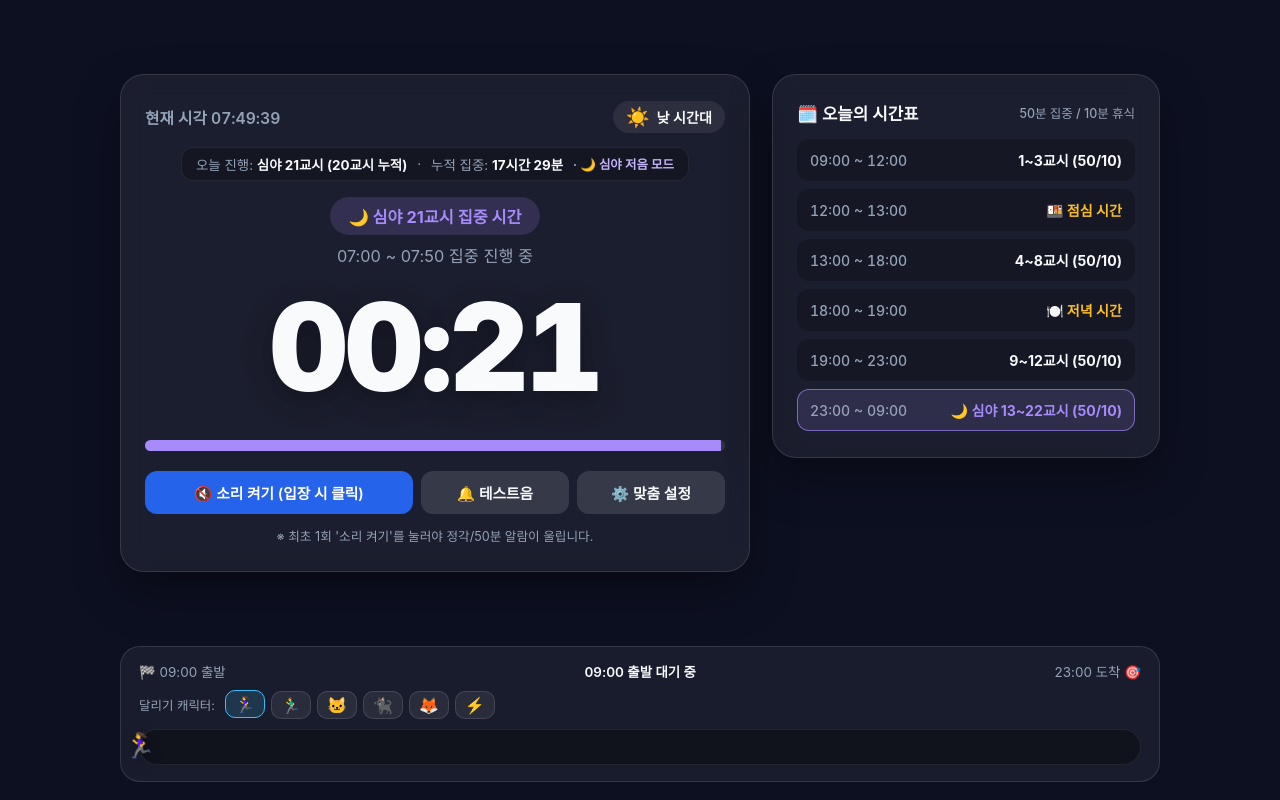
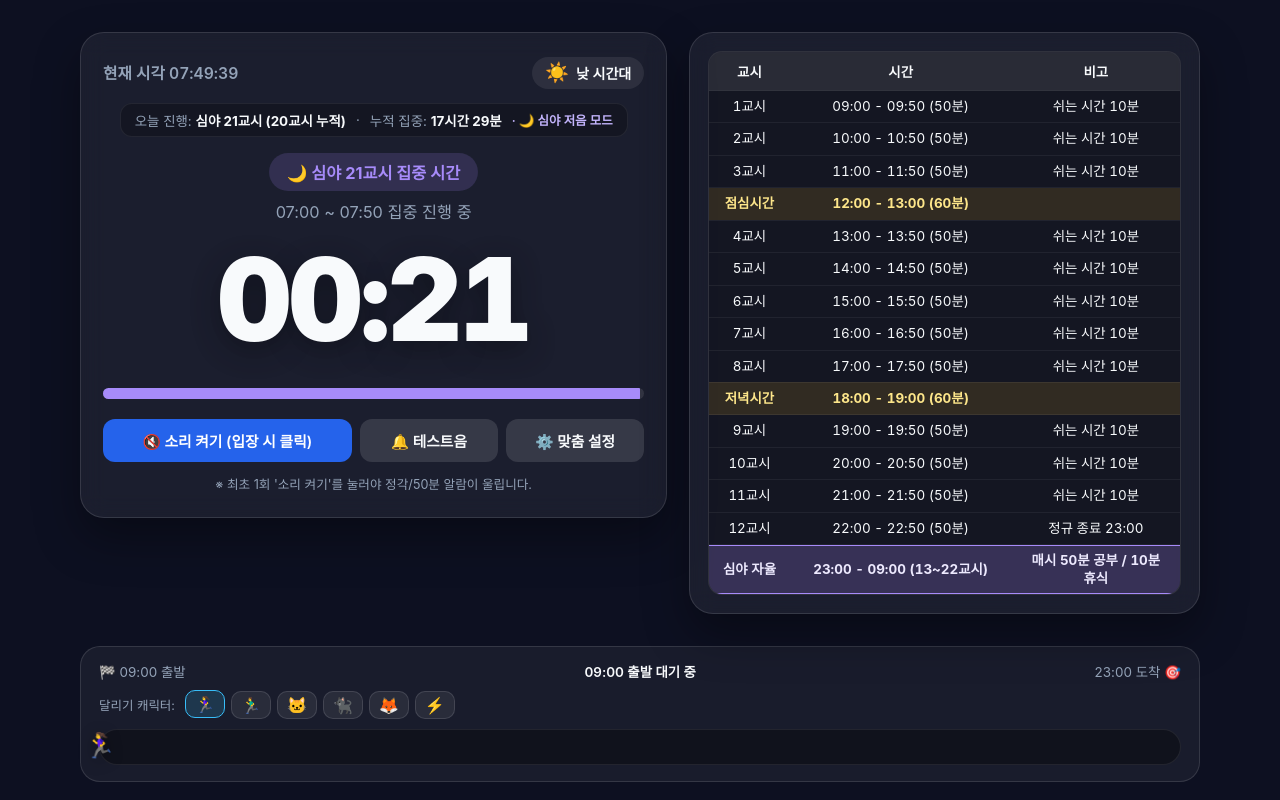
Before and after one commit to jung-yudam/camstudy-timer, a plain HTML site: page index.html in a window 1280 px wide. Drawn offline with Linux system fonts and the light colour scheme.

Commit message:
Update index.html

```diff
--- a/index.html
+++ b/index.html
@@ -74,10 +74,10 @@
 
     .main-layout {
       width: 100%;
-      max-width: 1040px;
+      max-width: 1120px;
       margin: auto;
       display: grid;
-      grid-template-columns: 1.38fr 0.85fr;
+      grid-template-columns: 1.15fr 1fr;
       gap: 22px;
       align-items: start;
     }
@@ -86,7 +86,7 @@
       background: var(--card-bg);
       border: 1px solid var(--border-color);
       border-radius: 24px;
-      padding: 26px 24px;
+      padding: 24px 22px;
       box-shadow: 0 20px 45px rgba(0, 0, 0, 0.35);
       backdrop-filter: blur(12px);
     }
@@ -151,7 +151,6 @@
       line-height: 1;
     }
 
-    /* 오늘 지나간 교시 / 누적 집중 요약 바 */
     .stats-strip {
       display: inline-flex;
       align-items: center;
@@ -183,7 +182,6 @@
       display: inline;
     }
 
-    /* 점심 / 저녁 / 23시 종료 강조 메시지 */
     .banner-box {
       display: none;
       border-radius: 18px;
@@ -239,7 +237,7 @@
 
     /* 큰 시계 표시 영역 */
     .timer-display {
-      font-size: clamp(4.8rem, 11vw, 7.6rem);
+      font-size: clamp(4.6rem, 10vw, 7.2rem);
       font-weight: 900;
       font-variant-numeric: tabular-nums;
       letter-spacing: -3px;
@@ -249,7 +247,6 @@
       text-shadow: 0 8px 28px rgba(0, 0, 0, 0.35);
     }
 
-    /* 휴식 시간 안내 문구 박스 (매시 50~60분 자동 노출) */
     .break-tip-box {
       display: none;
       align-items: center;
@@ -327,7 +324,7 @@
       background: #2563eb;
       color: #fff;
       flex: 2;
-      min-width: 170px;
+      min-width: 165px;
     }
 
     .btn-sound.active {
@@ -339,10 +336,9 @@
       background: rgba(255, 255, 255, 0.12);
       color: var(--text-main);
       flex: 1;
-      min-width: 96px;
+      min-width: 92px;
     }
 
-    /* 접이식 맞춤 설정 패널 (소리 종류 / 테마 / 개인 D-day) */
     .settings-panel {
       display: none;
       margin-top: 16px;
@@ -432,64 +428,80 @@
       color: var(--text-sub);
     }
 
-    /* 우측(모바일 하단) 시간표 */
-    .schedule-card h2 {
-      font-size: 1.05rem;
-      margin-bottom: 14px;
-      display: flex;
-      align-items: center;
-      justify-content: space-between;
+    /* 우측(모바일 하단) 3열 시간표 테이블 */
+    .schedule-card {
+      padding: 18px 18px;
     }
 
-    .schedule-list {
-      list-style: none;
-      display: flex;
-      flex-direction: column;
-      gap: 8px;
+    .table-wrap {
+      width: 100%;
+      overflow: hidden;
+      border-radius: 14px;
+      border: 1px solid rgba(255, 255, 255, 0.12);
+      background: rgba(0, 0, 0, 0.24);
     }
 
-    .schedule-item {
-      display: flex;
-      justify-content: space-between;
-      align-items: center;
-      padding: 10px 12px;
-      border-radius: 12px;
-      background: rgba(0, 0, 0, 0.22);
-      border: 1px solid transparent;
-      font-size: 0.88rem;
-      transition: all 0.25s ease;
+    .timetable-grid {
+      width: 100%;
+      border-collapse: collapse;
+      font-size: 0.84rem;
+      text-align: center;
     }
 
-    .schedule-item.active {
-      border-color: var(--accent-study);
-      background: var(--accent-study-soft);
+    .timetable-grid thead th {
+      background: rgba(255, 255, 255, 0.09);
+      color: var(--text-main);
+      font-weight: 700;
+      padding: 9px 8px;
+      border-bottom: 1px solid rgba(255, 255, 255, 0.12);
     }
 
-    .schedule-item.meal-row.active {
-      border-color: rgba(251, 191, 36, 0.65);
-      background: rgba(251, 191, 36, 0.14);
+    .timetable-grid tbody td {
+      padding: 7px 8px;
+      border-bottom: 1px solid rgba(255, 255, 255, 0.06);
+      color: var(--text-main);
+      font-variant-numeric: tabular-nums;
+      line-height: 1.3;
+      transition: background-color 0.25s ease;
     }
 
-    .schedule-item.night-row.active {
-      border-color: rgba(167, 139, 250, 0.65);
-      background: rgba(167, 139, 250, 0.14);
+    .timetable-grid tbody tr:last-child td {
+      border-bottom: none;
     }
 
-    .slot-time {
-      color: var(--text-sub);
-      font-variant-numeric: tabular-nums;
-      font-weight: 500;
+    .timetable-grid tbody tr.meal-row td {
+      background: rgba(251, 191, 36, 0.12);
+      color: #fde68a;
+      font-weight: 700;
     }
 
-    .slot-label {
+    .timetable-grid tbody tr.night-row td {
+      color: #ddd6fe;
+    }
+
+    .timetable-grid tbody tr.active td {
+      background: var(--accent-study-soft);
+      color: #ffffff;
       font-weight: 700;
-      text-align: right;
+      box-shadow: inset 0 1px 0 var(--accent-study), inset 0 -1px 0 var(--accent-study);
+    }
+
+    .timetable-grid tbody tr.meal-row.active td {
+      background: rgba(251, 191, 36, 0.26);
+      color: #fef08a;
+      box-shadow: inset 0 1px 0 var(--accent-meal), inset 0 -1px 0 var(--accent-meal);
+    }
+
+    .timetable-grid tbody tr.night-row.active td {
+      background: rgba(167, 139, 250, 0.24);
+      color: #ede9fe;
+      box-shadow: inset 0 1px 0 var(--accent-night), inset 0 -1px 0 var(--accent-night);
     }
 
     /* 페이지 맨 아래 09:00 ~ 23:00 러너 트랙 */
     .runner-footer {
       width: 100%;
-      max-width: 1040px;
+      max-width: 1120px;
       margin: 22px auto 0;
       background: rgba(255, 255, 255, 0.05);
       border: 1px solid var(--border-color);
@@ -590,18 +602,21 @@
       }
     }
 
-    @media (max-width: 820px) {
+    @media (max-width: 880px) {
       .main-layout {
         grid-template-columns: 1fr;
       }
     }
 
-    @media (max-width: 460px) {
+    @media (max-width: 480px) {
       .timer-display {
-        font-size: 4.8rem;
+        font-size: 4.5rem;
       }
       .banner-title {
-        font-size: 1.22rem;
+        font-size: 1.2rem;
+      }
+      .timetable-grid {
+        font-size: 0.78rem;
       }
     }
   </style>
@@ -695,38 +710,96 @@
       <div class="notice">※ 최초 1회 '소리 켜기'를 눌러야 정각/50분 알람이 울립니다.</div>
     </section>
 
-    <!-- 우측: 한눈에 보는 시간표 -->
+    <!-- 우측: 교시 / 시간 / 비고 3열 시간표 -->
     <aside class="card schedule-card">
-      <h2>
-        <span>🗓️ 오늘의 시간표</span>
-        <span style="font-size: 0.78rem; color: var(--text-sub); font-weight: 500;">50분 집중 / 10분 휴식</span>
-      </h2>
-      <ul class="schedule-list" id="scheduleList">
-        <li class="schedule-item" data-range="09-12">
-          <span class="slot-time">09:00 ~ 12:00</span>
-          <span class="slot-label">1~3교시 (50/10)</span>
-        </li>
-        <li class="schedule-item meal-row" data-range="12-13">
-          <span class="slot-time">12:00 ~ 13:00</span>
-          <span class="slot-label" style="color: var(--accent-meal);">🍱 점심 시간</span>
-        </li>
-        <li class="schedule-item" data-range="13-18">
-          <span class="slot-time">13:00 ~ 18:00</span>
-          <span class="slot-label">4~8교시 (50/10)</span>
-        </li>
-        <li class="schedule-item meal-row" data-range="18-19">
-          <span class="slot-time">18:00 ~ 19:00</span>
-          <span class="slot-label" style="color: var(--accent-meal);">🍽️ 저녁 시간</span>
-        </li>
-        <li class="schedule-item" data-range="19-23">
-          <span class="slot-time">19:00 ~ 23:00</span>
-          <span class="slot-label">9~12교시 (50/10)</span>
-        </li>
-        <li class="schedule-item night-row" data-range="23-09">
-          <span class="slot-time">23:00 ~ 09:00</span>
-          <span class="slot-label" style="color: var(--accent-night);">🌙 심야 13~22교시 (50/10)</span>
-        </li>
-      </ul>
+      <div class="table-wrap">
+        <table class="timetable-grid" id="timetableGrid">
+          <thead>
+            <tr>
+              <th>교시</th>
+              <th>시간</th>
+              <th>비고</th>
+            </tr>
+          </thead>
+          <tbody>
+            <tr data-slot="9">
+              <td>1교시</td>
+              <td>09:00 - 09:50 (50분)</td>
+              <td>쉬는 시간 10분</td>
+            </tr>
+            <tr data-slot="10">
+              <td>2교시</td>
+              <td>10:00 - 10:50 (50분)</td>
+              <td>쉬는 시간 10분</td>
+            </tr>
+            <tr data-slot="11">
+              <td>3교시</td>
+              <td>11:00 - 11:50 (50분)</td>
+              <td>쉬는 시간 10분</td>
+            </tr>
+            <tr class="meal-row" data-slot="12">
+              <td>점심시간</td>
+              <td>12:00 - 13:00 (60분)</td>
+              <td></td>
+            </tr>
+            <tr data-slot="13">
+              <td>4교시</td>
+              <td>13:00 - 13:50 (50분)</td>
+              <td>쉬는 시간 10분</td>
+            </tr>
+            <tr data-slot="14">
+              <td>5교시</td>
+              <td>14:00 - 14:50 (50분)</td>
+              <td>쉬는 시간 10분</td>
+            </tr>
+            <tr data-slot="15">
+              <td>6교시</td>
+              <td>15:00 - 15:50 (50분)</td>
+              <td>쉬는 시간 10분</td>
+            </tr>
+            <tr data-slot="16">
+              <td>7교시</td>
+              <td>16:00 - 16:50 (50분)</td>
+              <td>쉬는 시간 10분</td>
+            </tr>
+            <tr data-slot="17">
+              <td>8교시</td>
+              <td>17:00 - 17:50 (50분)</td>
+              <td>쉬는 시간 10분</td>
+            </tr>
+            <tr class="meal-row" data-slot="18">
+              <td>저녁시간</td>
+              <td>18:00 - 19:00 (60분)</td>
+              <td></td>
+            </tr>
+            <tr data-slot="19">
+              <td>9교시</td>
+              <td>19:00 - 19:50 (50분)</td>
+              <td>쉬는 시간 10분</td>
+            </tr>
+            <tr data-slot="20">
+              <td>10교시</td>
+              <td>20:00 - 20:50 (50분)</td>
+              <td>쉬는 시간 10분</td>
+            </tr>
+            <tr data-slot="21">
+              <td>11교시</td>
+              <td>21:00 - 21:50 (50분)</td>
+              <td>쉬는 시간 10분</td>
+            </tr>
+            <tr data-slot="22">
+              <td>12교시</td>
+              <td>22:00 - 22:50 (50분)</td>
+              <td>정규 종료 23:00</td>
+            </tr>
+            <tr class="night-row" data-slot="night">
+              <td>심야 자율</td>
+              <td>23:00 - 09:00 (13~22교시)</td>
+              <td>매시 50분 공부 / 10분<br />휴식</td>
+            </tr>
+          </tbody>
+        </table>
+      </div>
     </aside>
   </div>
 
@@ -795,7 +868,6 @@
     const ddayDateInput = document.getElementById("ddayDateInput");
     const clearDdayBtn = document.getElementById("clearDdayBtn");
 
-    // 저장된 설정 복원
     function applyRunnerChar(char) {
       currentRunnerChar = char;
       runnerAvatar.textContent = char;
@@ -833,7 +905,6 @@
     applyTheme(currentTheme);
     applySoundType(currentSoundType, false);
 
-    // D-day 초기화 및 업데이트
     ddayLabelInput.value = localStorage.getItem(STORAGE_KEYS.ddayLabel) || "";
     ddayDateInput.value = localStorage.getItem(STORAGE_KEYS.ddayDate) || "";
 
@@ -871,7 +942,6 @@
       updateDdayBadge();
     });
 
-    // 이벤트 연결
     document.querySelectorAll(".char-btn").forEach((btn) => {
       btn.addEventListener("click", () => applyRunnerChar(btn.dataset.char));
     });
@@ -901,17 +971,15 @@
       return hour >= 23 || hour < 9;
     }
 
-    // 3가지 알람 소리 + 심야(23:00~09:00) 자동 볼륨 축소
     function playAlertSound(phase) {
       if (!soundEnabled) return;
       initAudio();
 
       const nowHour = new Date().getHours();
-      const volumeScale = isNightHour(nowHour) ? 0.3 : 1.0; // 심야 시간대 볼륨 30%로 자동 축소
+      const volumeScale = isNightHour(nowHour) ? 0.3 : 1.0;
       const now = audioCtx.currentTime;
 
       if (currentSoundType === "beep") {
-        // 짧은 비프음 (2회)
         const count = phase === "study" ? 2 : 1;
         for (let i = 0; i < count; i++) {
           const osc = audioCtx.createOscillator();
@@ -932,7 +1000,6 @@
       }
 
       if (currentSoundType === "melody") {
-        // 부드러운 멜로디 (4음 아르페지오)
         const notes =
           phase === "study"
             ? [523.25, 659.25, 783.99, 1046.5]
@@ -955,7 +1022,6 @@
         return;
       }
 
-      // 기본 차임벨
       const notes =
         phase === "study"
           ? [523.25, 659.25, 783.99]
@@ -1010,7 +1076,6 @@
       return null;
     }
 
-    // 09:00 기준 오늘 완료된 교시 및 누적 집중 시간 계산
     function updateDailyStats(h, m) {
       const periodProgressText = document.getElementById("periodProgressText");
       const accumulatedText = document.getElementById("accumulatedText");
@@ -1018,7 +1083,6 @@
 
       nightVolTag.classList.toggle("show", isNightHour(h));
 
-      // 09:00부터 현재 시각까지 지나간 공부 시간(분) 계산
       const studyHours = [
         9, 10, 11,
         13, 14, 15, 16, 17,
@@ -1026,7 +1090,6 @@
         23, 0, 1, 2, 3, 4, 5, 6, 7, 8
       ];
 
-      // 하루 사이클(09:00 ~ 익일 08:59) 내 경과 인덱스
       const cycleIndex = h >= 9 ? h - 9 : h + 15;
       let completedPeriods = 0;
       let totalStudyMinutes = 0;
@@ -1039,7 +1102,6 @@
           completedPeriods += 1;
           totalStudyMinutes += 50;
         } else {
-          // 현재 진행 중인 시간대
           const currentMin = Math.min(50, m);
           totalStudyMinutes += currentMin;
           if (m >= 50) completedPeriods += 1;
@@ -1064,9 +1126,9 @@
       return String(num).padStart(2, "0");
     }
 
-    function highlightSchedule(rangeKey) {
-      document.querySelectorAll(".schedule-item").forEach((el) => {
-        el.classList.toggle("active", el.dataset.range === rangeKey);
+    function highlightTableRow(slotKey) {
+      document.querySelectorAll("#timetableGrid tbody tr").forEach((row) => {
+        row.classList.toggle("active", row.dataset.slot === slotKey);
       });
     }
 
@@ -1164,7 +1226,7 @@
         remainingSec = (59 - m) * 60 + (60 - s);
         totalSec = 3600;
 
-        highlightSchedule("12-13");
+        highlightTableRow("12");
         specialBanner.classList.remove("finish-banner");
         specialBanner.classList.add("show");
         bannerTitle.textContent = "🍱 지금은 점심시간입니다!";
@@ -1182,7 +1244,7 @@
         remainingSec = (59 - m) * 60 + (60 - s);
         totalSec = 3600;
 
-        highlightSchedule("18-19");
+        highlightTableRow("18");
         specialBanner.classList.remove("finish-banner");
         specialBanner.classList.add("show");
         bannerTitle.textContent = "🍽️ 지금은 저녁시간입니다!";
@@ -1199,10 +1261,11 @@
         const isNightSession = isNightHour(h);
         const nextHour = (h + 1) % 24;
 
-        if (h >= 9 && h < 12) highlightSchedule("09-12");
-        else if (h >= 13 && h < 18) highlightSchedule("13-18");
-        else if (h >= 19 && h < 23) highlightSchedule("19-23");
-        else highlightSchedule("23-09");
+        if (h >= 9 && h < 23) {
+          highlightTableRow(String(h));
+        } else {
+          highlightTableRow("night");
+        }
 
         if (m < 50) {
           stateKey = `study-${h}`;
```
